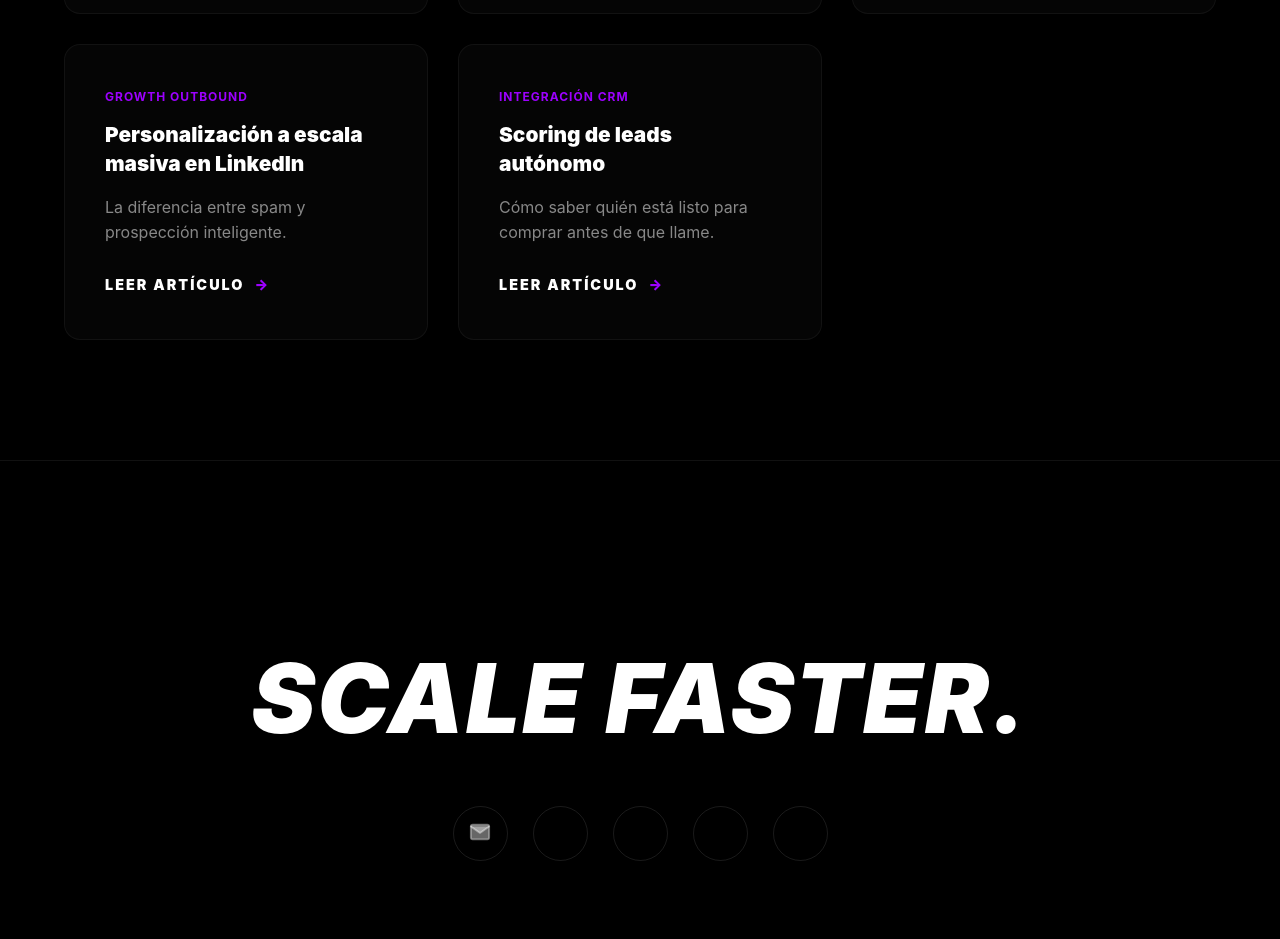
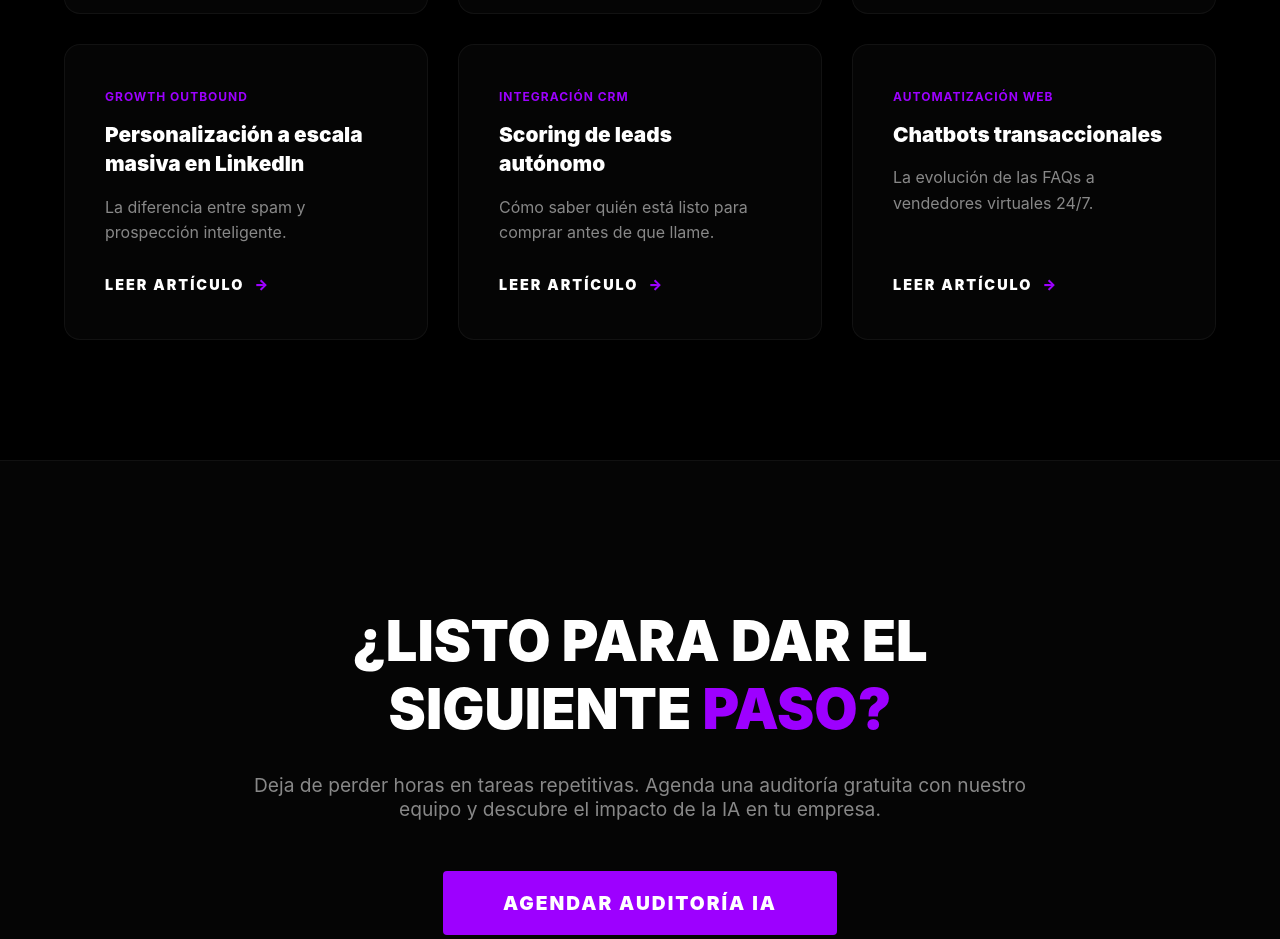
Before and after one commit to jcelisstratton-blip/johnnycelis-web, a Next.js app: page /insights in a window 1280 px wide. Shown: the part 921-1860 px from the top of the page. Built offline with nearby package versions, Linux system fonts and the light colour scheme.

Commit message:
fix: corrected insights folder routing and built dedicated blog page with modal

```diff
--- a/src/app/insights/page.tsx
+++ b/src/app/insights/page.tsx
@@ -18,7 +18,7 @@ export default function InsightsPage() {
   useEffect(() => {
     const handleScroll = () => setScrolled(window.scrollY > 50);
     window.addEventListener("scroll", handleScroll);
-    window.scrollTo(0, 0);
+    window.scrollTo(0, 0); // Empieza arriba al cargar
     return () => window.removeEventListener("scroll", handleScroll);
   }, []);
 
@@ -43,7 +43,8 @@ export default function InsightsPage() {
     { tag: "Voicebots IA", title: "El fin del Call Center tradicional", desc: "Por qué los agentes de voz autónomos están reemplazando las líneas de soporte saturadas y triplicando el rendimiento.", content: "Los tiempos de espera superiores a un minuto son inaceptables para el cliente corporativo actual. Los Voicebots IA de latencia ultra-baja no solo responden de inmediato, sino que entienden contexto, pausas e intenciones. Capaces de consultar bases de datos en tiempo real, estos agentes resuelven el 80% de las incidencias de Nivel 1 sin necesidad de escalar a un humano, reduciendo costos operativos drásticamente." },
     { tag: "Productividad", title: "La ilusión de contratar más personal", desc: "Por qué añadir más humanos a un proceso roto solo multiplica los errores operativos.", content: "Existe un mito en el mundo empresarial: 'Si no damos abasto, contratemos a más personas'. Escalar sobre un sistema ineficiente solo escala la ineficiencia. Antes de aumentar la nómina, es imperativo auditar la operación. La implementación de ecosistemas autónomos permite que la empresa crezca en ingresos sin que los costos de personal crezcan en la misma proporción." },
     { tag: "Growth Outbound", title: "Personalización a escala masiva en LinkedIn", desc: "La diferencia entre spam y prospección inteligente.", content: "El Cold Email genérico ya no funciona. Utilizando herramientas de inteligencia artificial para enriquecer bases de datos, podemos leer el perfil de un prospecto, identificar sus retos recientes y redactar un correo de introducción que parece escrito por su mejor amigo. Esto eleva las tasas de respuesta del 2% tradicional a más de un 25% en campañas corporativas." },
-    { tag: "Integración CRM", title: "Scoring de leads autónomo", desc: "Cómo saber quién está listo para comprar antes de que llame.", content: "Un CRM no debería ser solo una libreta de contactos cara. Al conectar tu sitio web, correos y CRM bajo un ecosistema inteligente, el sistema puede otorgar 'puntos' a un prospecto cada vez que abre un correo o visita la página de precios. Cuando cruzan el umbral de interés, el sistema alerta directamente al vendedor. Cero fricción, máximas ventas." }
+    { tag: "Integración CRM", title: "Scoring de leads autónomo", desc: "Cómo saber quién está listo para comprar antes de que llame.", content: "Un CRM no debería ser solo una libreta de contactos cara. Al conectar tu sitio web, correos y CRM bajo un ecosistema inteligente, el sistema puede otorgar 'puntos' a un prospecto cada vez que abre un correo o visita la página de precios. Cuando cruzan el umbral de interés, el sistema alerta directamente al vendedor. Cero fricción, máximas ventas." },
+    { tag: "Automatización Web", title: "Chatbots transaccionales", desc: "La evolución de las FAQs a vendedores virtuales 24/7.", content: "Los visitantes de tu sitio web tienen intenciones de compra fugaces. Un chatbot transaccional no se limita a responder preguntas frecuentes; califica al visitante, comprende objeciones basándose en la base de conocimientos de la empresa y cierra reservas o procesos de pago directamente desde el chat, capturando oportunidades que antes se perdían en la navegación." }
   ];
 
   return (
@@ -59,7 +60,7 @@ export default function InsightsPage() {
         .btn-glow { background: ${electricPurple}; color: white; padding: 18px 40px; text-decoration: none; font-weight: 900; text-transform: uppercase; letter-spacing: 2px; transition: 0.4s; display: inline-flex; align-items: center; justify-content: center; gap: 10px; border: none; cursor: pointer; border-radius: 4px; }
         .btn-glow:hover { box-shadow: 0 0 40px ${electricPurple}; transform: translateY(-3px); background: #fff !important; color: #000 !important; }
 
-        .link-explore { display: inline-flex; align-items: center; gap: 10px; color: #fff; text-decoration: none; font-weight: 900; font-size: clamp(1rem, 2vw, 1.1rem); text-transform: uppercase; letter-spacing: 2px; transition: 0.4s; padding-bottom: 5px; border-bottom: 1px solid transparent; cursor: pointer; }
+        .link-explore { display: inline-flex; align-items: center; gap: 10px; color: #fff; text-decoration: none; font-weight: 900; font-size: clamp(0.9rem, 2vw, 1rem); text-transform: uppercase; letter-spacing: 2px; transition: 0.4s; padding-bottom: 5px; border-bottom: 1px solid transparent; cursor: pointer; }
         .link-explore .arrow { transition: 0.4s; color: ${electricPurple}; }
         .link-explore:hover { color: ${electricPurple}; border-bottom: 1px solid ${electricPurple}; gap: 20px; }
 
@@ -75,7 +76,15 @@ export default function InsightsPage() {
           .glass-card { border-color: ${electricPurple} !important; background: rgba(0,0,0,0.8) !important; box-shadow: 0 0 25px rgba(157,0,255,0.15) !important; margin-bottom: 20px; }
         }
 
-        /* WIDGET WHATSAPP Y MENU MÓVIL */
+        /* ICONOS REDES SOCIALES */
+        .social-icon { width: 55px; height: 55px; border: 1px solid rgba(255,255,255,0.1); border-radius: 50%; display: flex; align-items: center; justify-content: center; text-decoration: none; color: rgba(255,255,255,0.4); transition: 0.4s; }
+        .social-icon svg { width: 22px; height: 22px; fill: currentColor; stroke: currentColor; stroke-width: 2; stroke-linecap: round; stroke-linejoin: round; }
+        @media (max-width: 600px) {
+          .social-icon { width: 45px; height: 45px; }
+          .social-icon svg { width: 18px; height: 18px; }
+        }
+
+        /* WIDGET WHATSAPP */
         .wa-float { position: fixed; bottom: 30px; right: 30px; width: 60px; height: 60px; background-color: #050505; color: ${electricPurple}; border: 2px solid ${electricPurple}; border-radius: 50px; text-align: center; box-shadow: 0px 4px 20px rgba(157, 0, 255, 0.4); z-index: 1000; display: flex; align-items: center; justify-content: center; cursor: pointer; transition: 0.3s; }
         .wa-float:hover { transform: scale(1.1); background-color: ${electricPurple}; color: #fff; }
         .wa-chat-box { position: fixed; bottom: 105px; right: 30px; width: 340px; background: #050505; border: 1px solid ${electricPurple}; border-radius: 15px; box-shadow: 0 15px 45px rgba(0,0,0,0.8); z-index: 1000; overflow: hidden; transform-origin: bottom right; transition: 0.3s; transform: scale(0); opacity: 0; pointer-events: none; }
@@ -87,6 +96,7 @@ export default function InsightsPage() {
         .wa-input:focus { border-color: ${electricPurple}; }
         .wa-send-btn { width: 100%; background: ${electricPurple}; color: #fff; border: none; padding: 15px; border-radius: 10px; font-weight: bold; cursor: pointer; transition: 0.3s; text-transform: uppercase; letter-spacing: 1px;}
 
+        /* MENU MÓVIL */
         @media (max-width: 900px) {
           .desktop-links { display: none !important; }
           .hamburger { display: block !important; }
@@ -97,13 +107,6 @@ export default function InsightsPage() {
         @media (min-width: 901px) {
           .hamburger { display: none !important; }
           .mobile-menu-overlay { display: none !important; }
-        }
-
-        .social-icon { width: 55px; height: 55px; border: 1px solid rgba(255,255,255,0.1); border-radius: 50%; display: flex; align-items: center; justify-content: center; text-decoration: none; color: rgba(255,255,255,0.4); transition: 0.4s; }
-        .social-icon svg { width: 22px; height: 22px; fill: currentColor; stroke: currentColor; stroke-width: 2; stroke-linecap: round; stroke-linejoin: round; }
-        @media (max-width: 600px) {
-          .social-icon { width: 45px; height: 45px; }
-          .social-icon svg { width: 18px; height: 18px; }
         }
 
         /* MODAL DE LECTURA (INSIGHTS) */
@@ -200,6 +203,15 @@ export default function InsightsPage() {
         </div>
       </section>
 
+      {/* CTA FINAL */}
+      <section style={{ padding: '100px 5%', background: '#050505', textAlign: 'center', borderTop: '1px solid #111' }}>
+        <div style={{ maxWidth: '800px', margin: '0 auto' }}>
+          <h2 style={{ fontSize: 'clamp(2rem, 5vw, 3.5rem)', fontWeight: 900, textTransform: 'uppercase', marginBottom: '30px' }}>¿Listo para dar el siguiente <span style={{ color: electricPurple }}>paso?</span></h2>
+          <p style={{ color: '#888', fontSize: '1.2rem', marginBottom: '50px' }}>Deja de perder horas en tareas repetitivas. Agenda una auditoría gratuita con nuestro equipo y descubre el impacto de la IA en tu empresa.</p>
+          <a href="https://calendar.app.google/wCHwj3MuUxr4EUEp6" target="_blank" rel="noopener noreferrer" className="btn-glow" style={{ padding: '20px 60px', fontSize: '1.2rem' }}>AGENDAR AUDITORÍA IA</a>
+        </div>
+      </section>
+
       {/* FOOTER PREMIUM */}
       <footer style={{ padding: 'clamp(60px, 10vw, 100px) 5% 50px', textAlign: 'center', background: '#000', borderTop: '1px solid #111' }}>
         <h2 style={{ fontStyle: 'italic', fontWeight: 900, fontSize: 'clamp(2.5rem, 8vw, 6rem)', marginBottom: '50px', textTransform: 'uppercase', letterSpacing: '2px' }}>Scale Faster.</h2>
```
